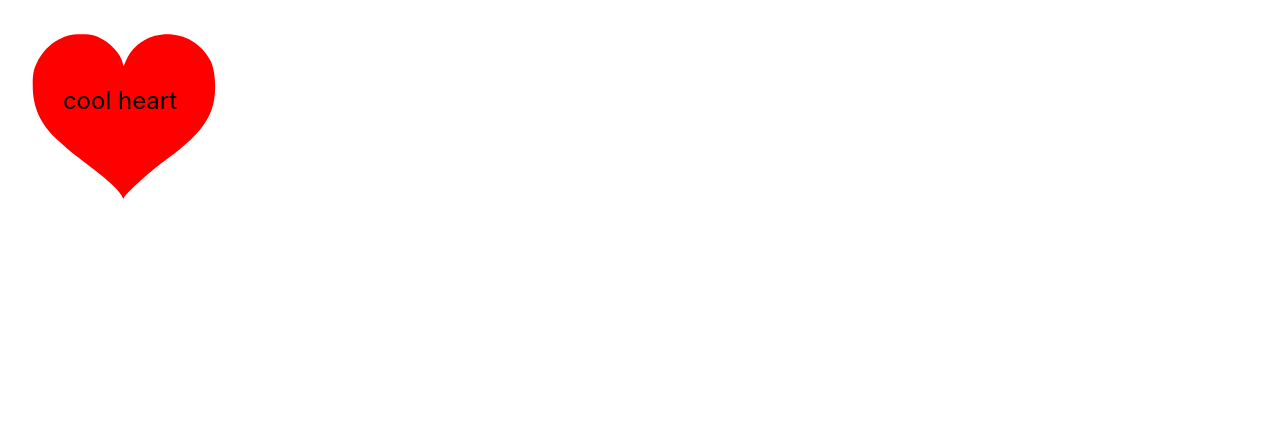
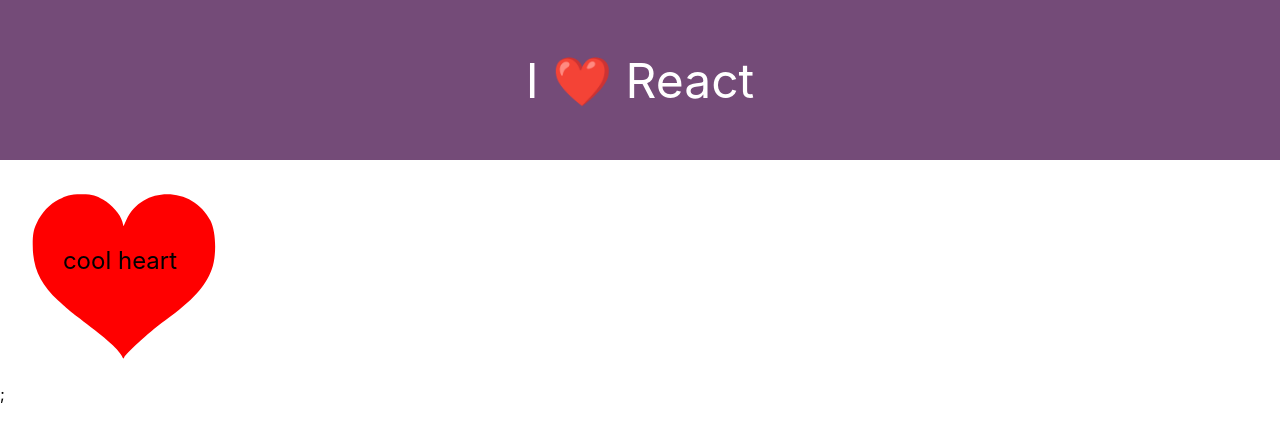
Before and after one commit to fgarciadp/i-heart-react, a React (Create React App) app: page / in a window 1280 px wide. Shown: the top 438 px of the page. Built offline with nearby package versions, Linux system fonts and the light colour scheme.

Commit message:
Added Header component

```diff
--- a/src/App.js
+++ b/src/App.js
@@ -10,10 +10,25 @@
     	    <p className='heart-message'>{props.msg}</p>
         </div>
     );
-}
+};
+
+const Header = () => {
+  return (
+    <>
+      <div className='App-header'>
+        I ❤️ React
+      </div>
+    </>
+  );
+};
 
 function App() {
-    return <Heart msg={message} />;
-}
+  return (
+    <>
+      <Header/>
+      <Heart msg={message} />;
+    </>
+  );
+};
 
 export default App;
```
